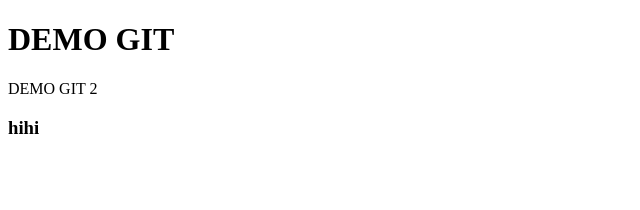
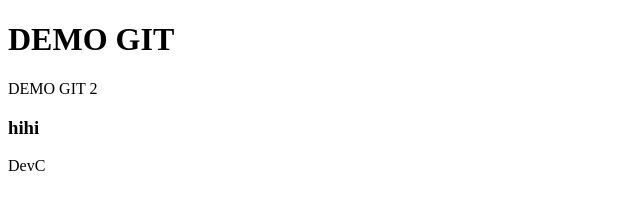
Before and after one commit to KhanhTran-2210/bc52_portfolio, a plain HTML site: page index.html in a window 1280 px wide. Shown: the full height of the page, 0-640 px from the left. Drawn offline with Linux system fonts and the light colour scheme.

Commit message:
day nhanh devC

```diff
--- a/index.html
+++ b/index.html
@@ -10,5 +10,6 @@
     <h1>DEMO GIT</h1>
     <p>DEMO GIT 2</p>
     <h3>hihi</h3>
+    <p>DevC</p>
 </body>
 </html>
```
